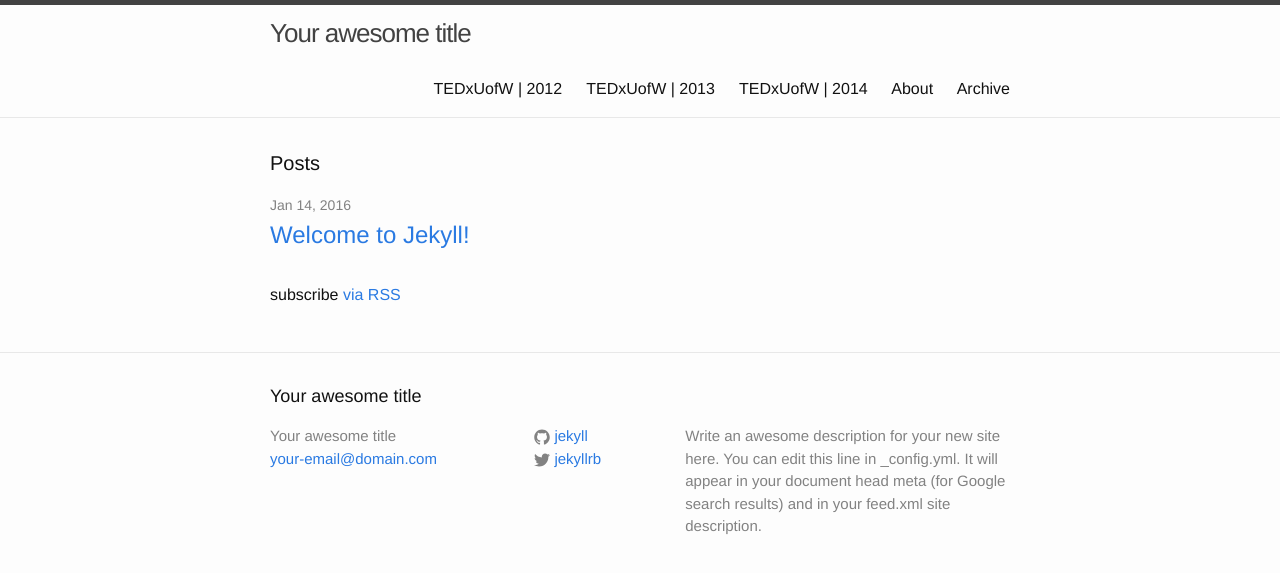
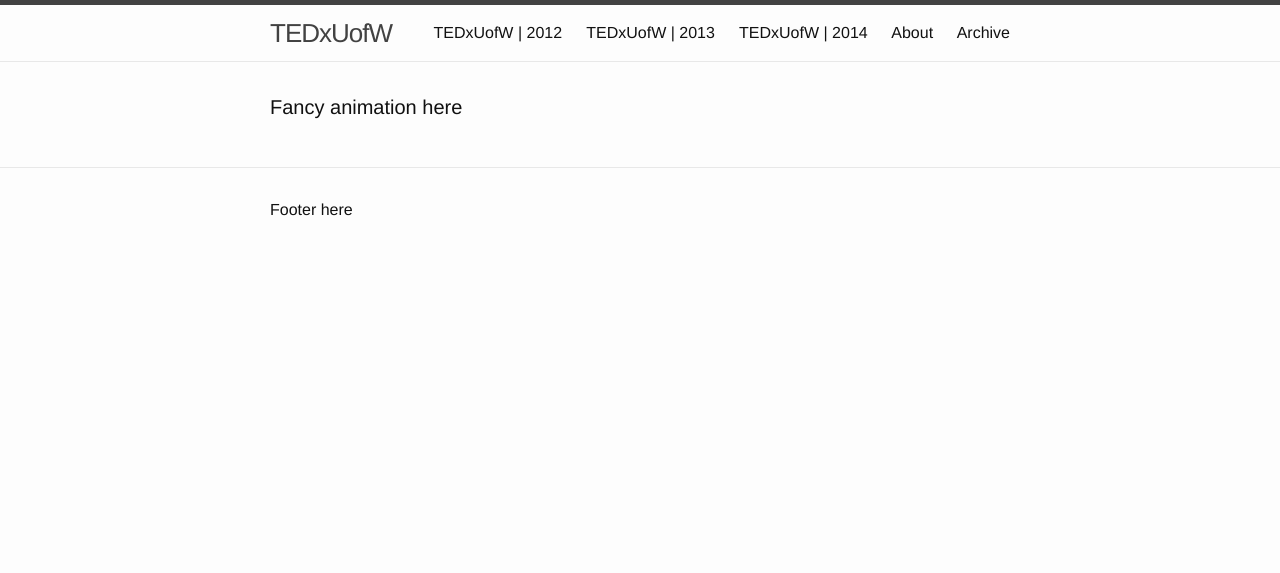
Before and after one commit to tedxuofw/website-2016, a Jekyll site: the page built from app/index.html, in a window 1280 px wide. Shown: the top 573 px of the page. Built offline with Jekyll 4.4.1, drawn with Linux system fonts in a browser that asks for light colours.

Commit message:
Adjust config and remove unneeded content

```diff
--- a/app/_config.yml
+++ b/app/_config.yml
@@ -5,17 +5,15 @@
 # For technical reasons, this file is *NOT* reloaded automatically when you use
 # 'jekyll serve'. If you change this file, please restart the server process.
 
-# Site settings
-title: Your awesome title
-email: your-email@domain.com
-description: > # this means to ignore newlines until "baseurl:"
-  Write an awesome description for your new site here. You can edit this
-  line in _config.yml. It will appear in your document head meta (for
-  Google search results) and in your feed.xml site description.
+# Metadata
+title: TEDxUofW
+description: >
+  TEDx description here
+
+# Links
 baseurl: "" # the subpath of your site, e.g. /blog
-url: "http://yourdomain.com" # the base hostname & protocol for your site
-twitter_username: jekyllrb
-github_username:  jekyll
+url: "http://tedxuofw.com" # the base hostname & protocol for your site
 
-# Build settings
+# Build config
+include: ['.htaccess']
 markdown: kramdown
--- a/app/_includes/footer.html
+++ b/app/_includes/footer.html
@@ -1,38 +1,5 @@
 <footer class="site-footer">
-
   <div class="wrapper">
-
-    <h2 class="footer-heading">{{ site.title }}</h2>
-
-    <div class="footer-col-wrapper">
-      <div class="footer-col footer-col-1">
-        <ul class="contact-list">
-          <li>{{ site.title }}</li>
-          <li><a href="mailto:{{ site.email }}">{{ site.email }}</a></li>
-        </ul>
-      </div>
-
-      <div class="footer-col footer-col-2">
-        <ul class="social-media-list">
-          {% if site.github_username %}
-          <li>
-            {% include icon-github.html username=site.github_username %}
-          </li>
-          {% endif %}
-
-          {% if site.twitter_username %}
-          <li>
-            {% include icon-twitter.html username=site.twitter_username %}
-          </li>
-          {% endif %}
-        </ul>
-      </div>
-
-      <div class="footer-col footer-col-3">
-        <p>{{ site.description }}</p>
-      </div>
-    </div>
-
+    <p>Footer here</p>
   </div>
-
 </footer>
--- a/app/index.html
+++ b/app/index.html
@@ -4,20 +4,6 @@ layout: default
 
 <div class="home">
 
-  <h1 class="page-heading">Posts</h1>
-
-  <ul class="post-list">
-    {% for post in site.posts %}
-      <li>
-        <span class="post-meta">{{ post.date | date: "%b %-d, %Y" }}</span>
-
-        <h2>
-          <a class="post-link" href="{{ post.url | prepend: site.baseurl }}">{{ post.title }}</a>
-        </h2>
-      </li>
-    {% endfor %}
-  </ul>
-
-  <p class="rss-subscribe">subscribe <a href="{{ "/feed.xml" | prepend: site.baseurl }}">via RSS</a></p>
+  <h1 class="page-heading">Fancy animation here</h1>
 
 </div>
```
